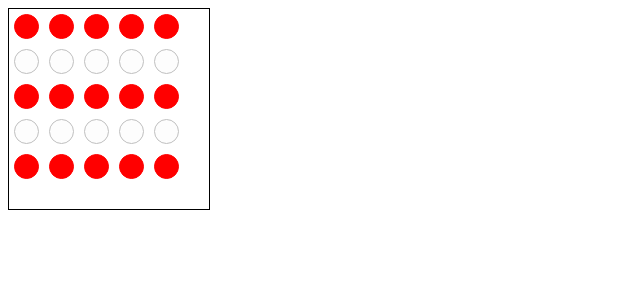
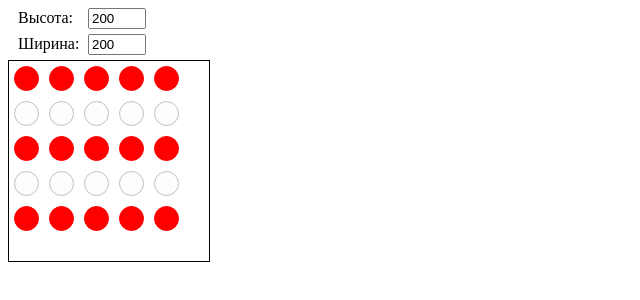
Before and after one commit to lamka-tatya/otus_js, a React app: page / in a window 1280 px wide. Shown: the top 300 px of the page, without its empty margins (0-640 px from the left). Built offline with nearby package versions, Linux system fonts and the light colour scheme.

Commit message:
add settings component

```diff
--- a/src/components/App.tsx
+++ b/src/components/App.tsx
@@ -1,5 +1,6 @@
 import React, { FC } from "react";
 import { Field } from "./Field/Field";
+import { Settings } from "./Settings/Settings";
 
 interface AppState {
   rowCount: number;
@@ -20,9 +21,30 @@ export class App extends React.Component<{}, AppState> {
       height: 200,
       width: 200,
     };
+
+    this.onWidthChange = this.onWidthChange.bind(this);
+    this.onHeightChange = this.onHeightChange.bind(this);
+  }
+
+  onWidthChange(width: number) {
+    this.setState({ ...this.state, width });
+  }
+
+  onHeightChange(height: number) {
+    this.setState({ ...this.state, height });
   }
 
   render() {
-    return <Field {...this.state} />;
+    return (
+      <>
+        <Settings
+          initHeight={this.state.height}
+          initWidth={this.state.width}
+          onHeightChange={this.onHeightChange}
+          onWidthChange={this.onWidthChange}
+        />
+        <Field key="field" {...this.state} />
+      </>
+    );
   }
 }
--- /dev/null
+++ b/src/components/Settings/Settings.styles.tsx
@@ -0,0 +1,14 @@
+import styled from "@emotion/styled";
+
+export const ContainerStyled = styled.div`
+  margin: 5px;
+`;
+
+export const LabelStyled = styled.label`
+  display: inline-block;
+  width: 70px;
+`;
+
+export const InputStyled = styled.input`
+  width: 50px;
+`;
--- /dev/null
+++ b/src/components/Settings/Settings.tsx
@@ -0,0 +1,30 @@
+import React, { FC } from "react";
+import { ContainerStyled, LabelStyled, InputStyled } from "./Settings.styles";
+
+export const Settings: FC<{
+  initHeight: number;
+  initWidth: number;
+  onWidthChange: (w: number) => void;
+  onHeightChange: (h: number) => void;
+}> = ({ onHeightChange, onWidthChange, initHeight, initWidth }) => (
+  <ContainerStyled>
+    <ContainerStyled>
+      <LabelStyled>Высота:</LabelStyled>
+      <InputStyled
+        key="height"
+        type="number"
+        value={initHeight}
+        onChange={(event) => onHeightChange(Number(event.target.value))}
+      ></InputStyled>
+    </ContainerStyled>
+    <ContainerStyled>
+      <LabelStyled>Ширина:</LabelStyled>
+      <InputStyled
+        key="width"
+        type="number"
+        value={initWidth}
+        onChange={(event) => onWidthChange(Number(event.target.value))}
+      ></InputStyled>
+    </ContainerStyled>
+  </ContainerStyled>
+);
```
Also changed, not shown: 2 other files (tests, documents, lock files or other folders).
